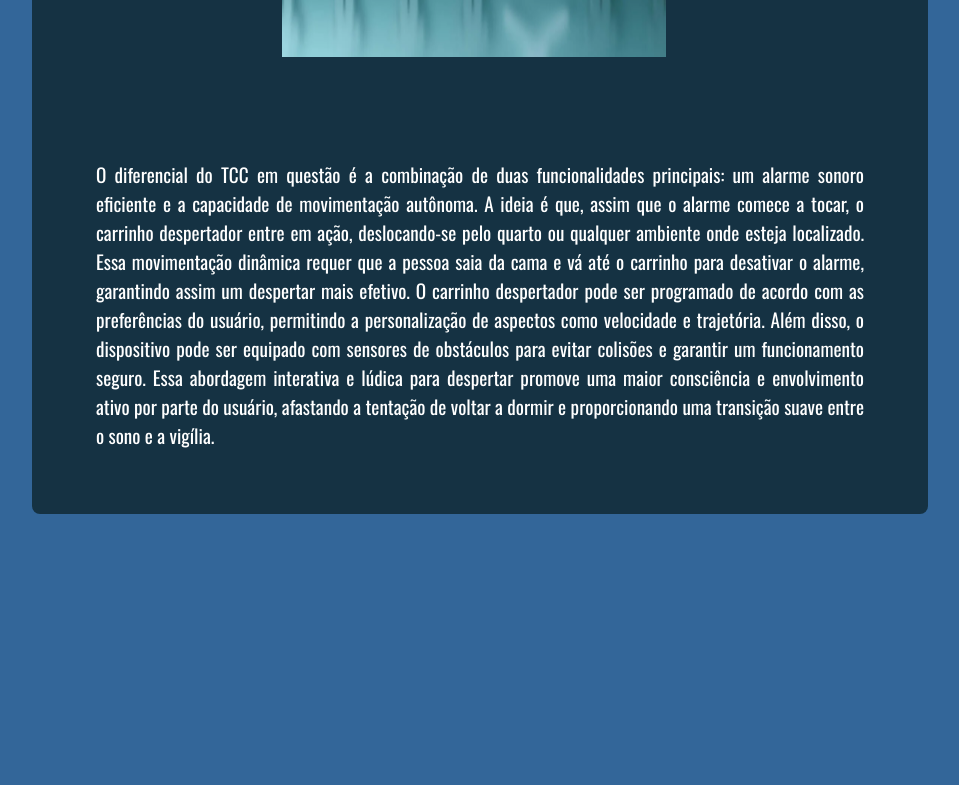
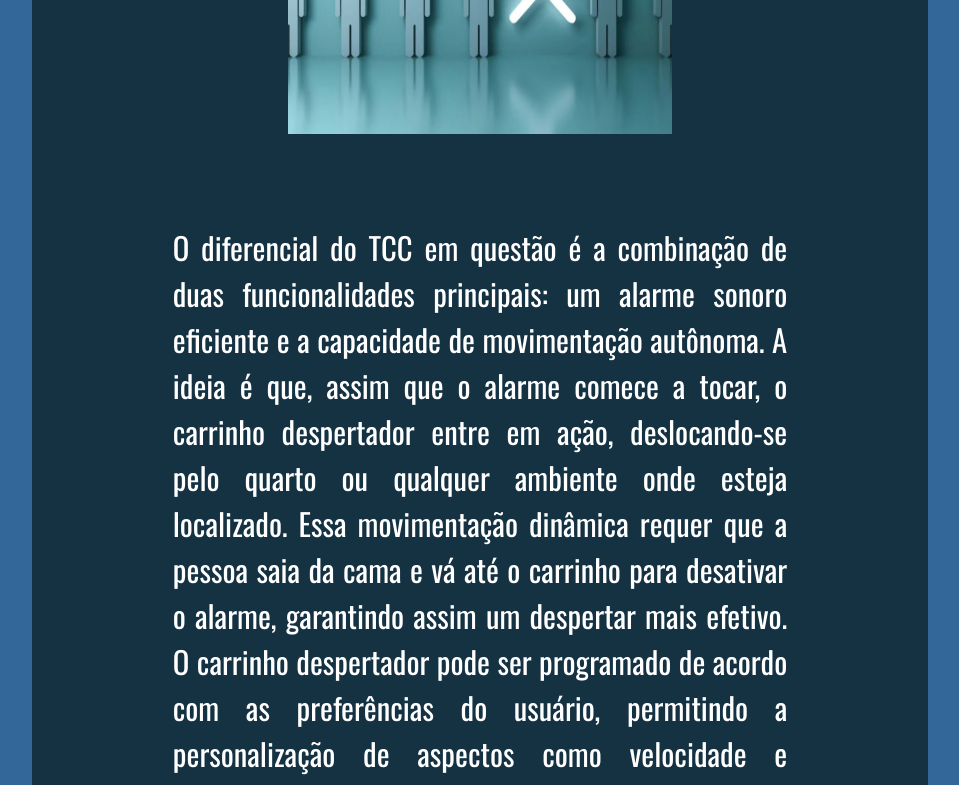
Before and after one commit to Cristofer-123/projeto-tcc, a React (Vite) app: page /diferencial in a window 1280 px wide. Shown: the part 560-1345 px from the top of the page, without its empty margins (160-1119 px from the left). Before the commit the page ends 1202 px from the top, so only its background shows below. Built offline with nearby package versions, Linux system fonts and the light colour scheme; the HTML template or start-up script is replaced by a standard one.

Commit message:
atualizacao da pagina diferencial

```diff
--- a/src/pagcss/Diferencial.css
+++ b/src/pagcss/Diferencial.css
@@ -4,7 +4,8 @@
     display: flex;
     justify-content: space-around;
     background: var(--Dark-Blue);
-    padding: 2vw;
+    /*mudei aqui */
+    padding: 8vw;
     margin-left: 2vw;
     margin-right: 2vw;
     text-align: justify;
@@ -14,7 +15,8 @@
     align-items: center;
     justify-content: center;
     width: 70vw;
-    gap: 5vw;
+    /*mudei aqui */
+    gap: 4vw;
     margin: auto;
     margin-bottom: 10vw;
 }
@@ -30,12 +32,14 @@
 
 .imagem img{
     width: 30vw;
-    margin-right: 0.8rem;
+    /*mudei aqui */
+   /* margin-right: 0.8rem;*/
     display: flex;
     justify-content: center;
     align-items: center;
 }
 
 .textoo {
-    font-size: 1.5vw;
+    /*mudei aqui */
+    font-size: 2.4vw;
 }
```
